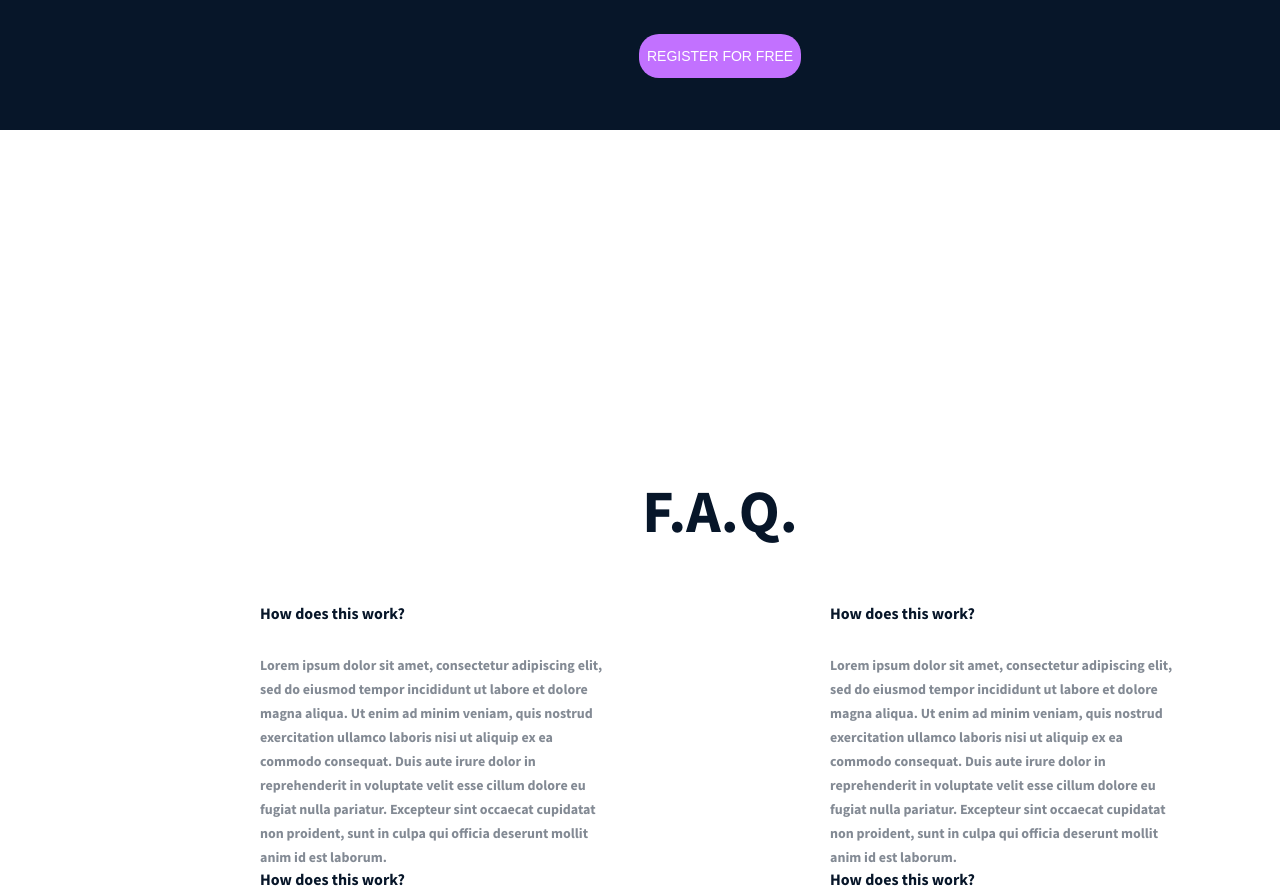
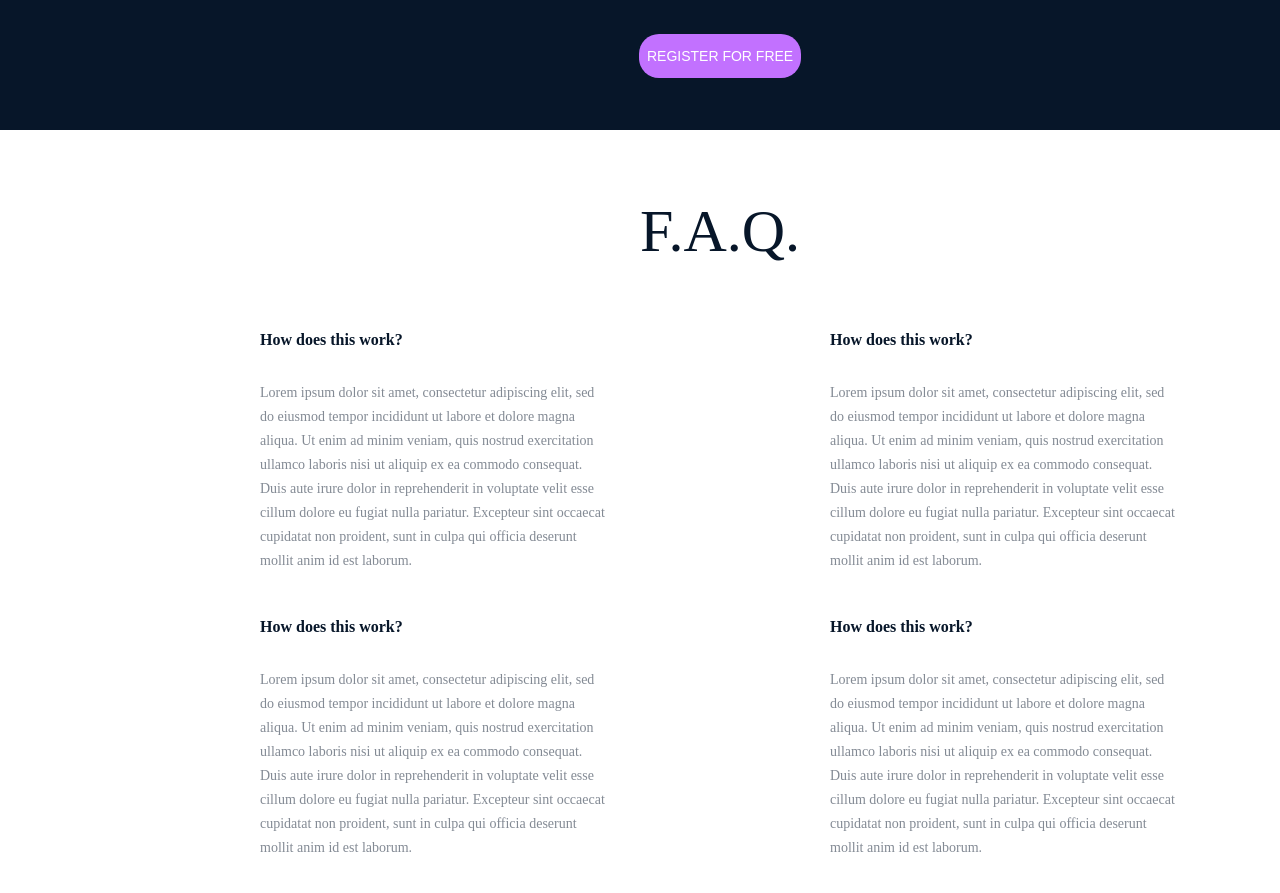
Before and after one commit to simonrichard-dev/holbertonschool-web-development, a plain HTML site: page css_advanced/index.html in a window 1280 px wide. Shown: the part 2480-3373 px from the top of the page. Drawn offline with Linux system fonts and the light colour scheme.

Commit message:
fix some font issues on FAQ section

```diff
--- a/css_advanced/styles.css
+++ b/css_advanced/styles.css
@@ -395,7 +395,7 @@ span {
     width: 1440px;
     height: 707px;
     position: relative;
-    top: 1078px;
+    top: 785px;
     margin: 0;
     padding:0;
     display: flex;
@@ -410,12 +410,12 @@ span {
     width: 920px;
     color: #071629;
     text-align: center;
-    font-family: "Source Sans Pro";
+    margin-top: 67px;
+    font-family: "Source Sans Pro Light";
     font-size: 60px;
     font-style: normal;
     font-weight: 300;
     line-height: normal;
-    /* background-color: purple; */
 }
 
 .row_block {
@@ -433,6 +433,8 @@ span {
     display: flex;
     flex-direction: column;
     text-align: left;
+    margin-top: 15px;
+    margin-bottom: 15px;
 
     /* background-color: cadetblue; */
 }
@@ -443,7 +445,7 @@ span {
     height: 20px;
     margin-bottom: 15px;
     color: #071629;
-    font-family: "Source Sans Pro";
+    font-family: "Source Sans Pro Bold";
     font-size: 16px;
     font-style: normal;
     font-weight: 700;
@@ -454,8 +456,9 @@ span {
     width: 350px;
     height: 192px;
     margin-top: 15px;
+    margin-bottom: 15px;
     color: rgba(7, 22, 41, 0.50);
-    font-family: "Source Sans Pro";
+    font-family: "Source Sans Pro Regular";
     font-size: 14px;
     font-style: normal;
     font-weight: 400;
```
